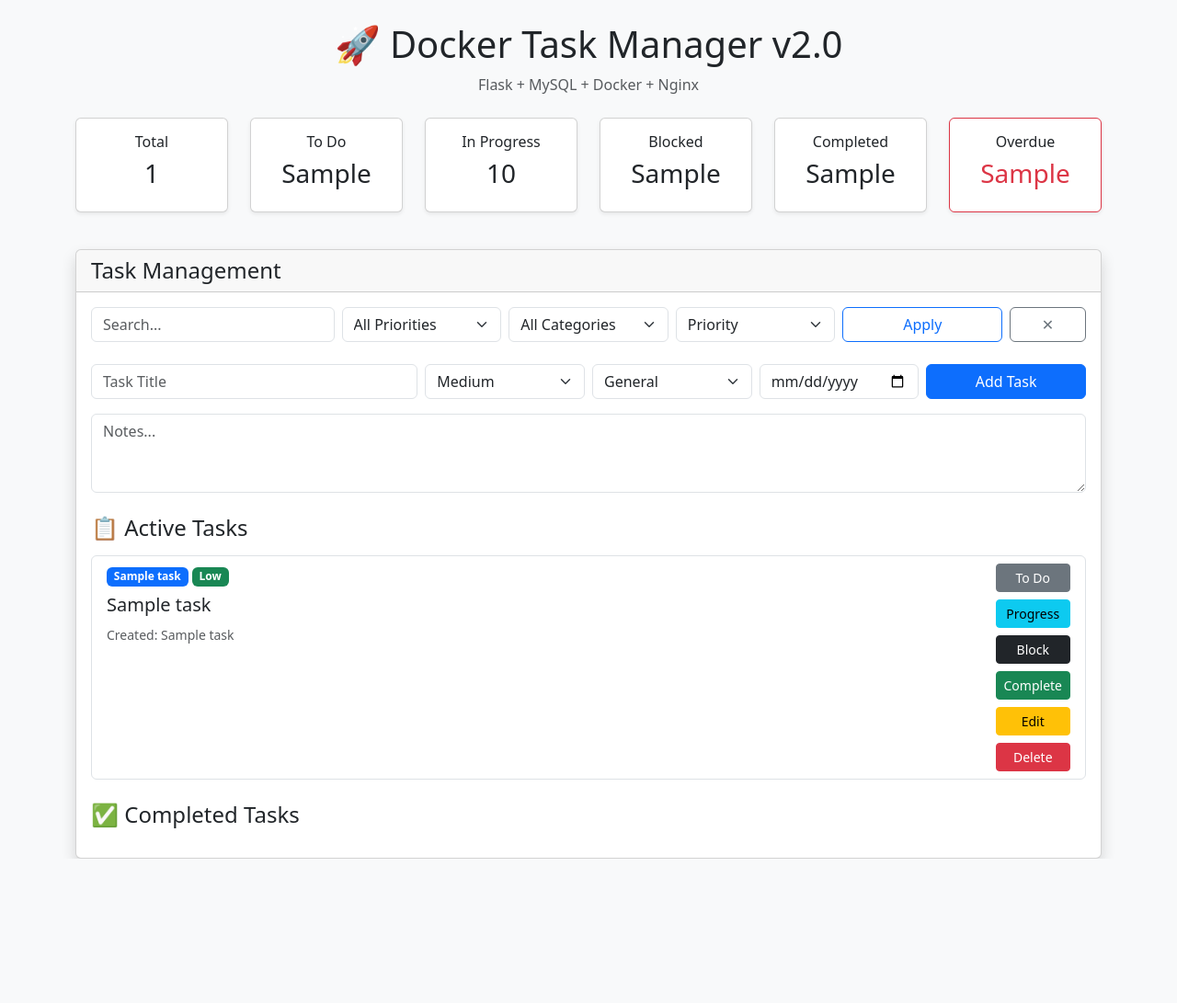
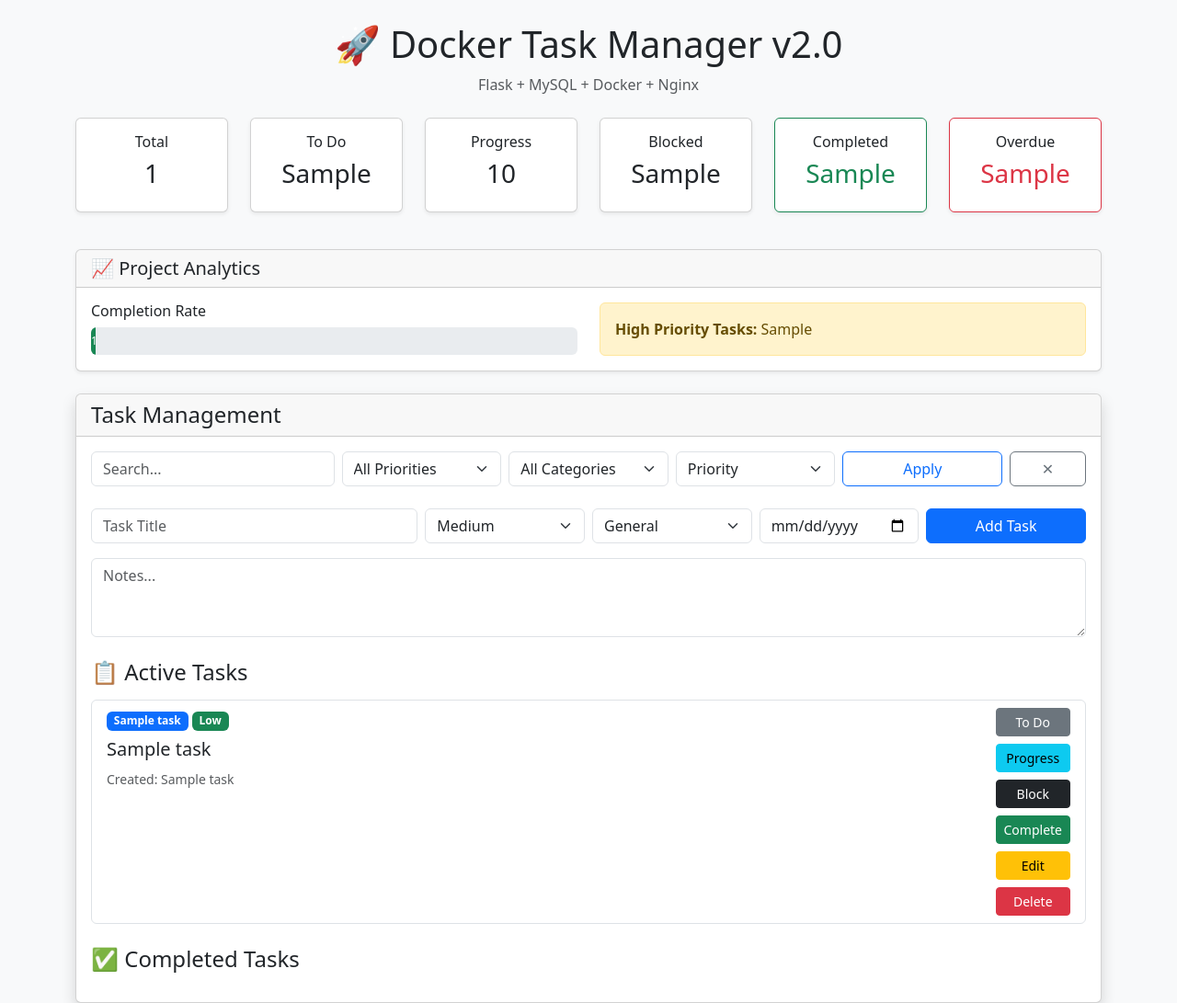
Before and after one commit to aditya-sukumaran-05/docker_demo, a Flask app: template templates/index.html in a window 1280 px wide. Shown: the whole page at 92% size. Before the commit the page ends 934 px from the top, so only its background shows below. Run offline with Flask 3, Linux system fonts and the light colour scheme; the template is opened without the code that fills it: most values are stand-ins (such as "Sample title", 1, 10 or a date in 2020); parts of the project's set-up code (start-up, migrations or seed data) failed here and were passed over.

Commit message:
Add analytics dashboard and progress tracking

```diff
--- a/app.py
+++ b/app.py
@@ -85,7 +85,9 @@ def home():
     priority_filter = request.args.get("priority", "All")
     category_filter = request.args.get("category", "All")
     sort_by = request.args.get("sort", "priority")
+
     try:
+
         conn = get_connection()
         cur = conn.cursor()
 
@@ -142,30 +144,26 @@ def home():
         elif sort_by == "due_date":
 
             query += """
-            ORDER BY
-            due_date ASC
+            ORDER BY due_date ASC
             """
 
         elif sort_by == "category":
 
             query += """
-            ORDER BY
-            category ASC,
-            due_date ASC
+            ORDER BY category ASC,
+                     due_date ASC
             """
 
         elif sort_by == "newest":
 
             query += """
-            ORDER BY
-            created_at DESC
+            ORDER BY created_at DESC
             """
 
         elif sort_by == "oldest":
 
             query += """
-            ORDER BY
-            created_at ASC
+            ORDER BY created_at ASC
             """
 
         elif sort_by == "status":
@@ -182,10 +180,11 @@ def home():
             """
 
         cur.execute(query, params)
-
         tasks = cur.fetchall()
 
-        # Dashboard Stats
+        # ======================
+        # Dashboard Analytics
+        # ======================
 
         cur.execute("SELECT COUNT(*) FROM tasks")
         total_tasks = cur.fetchone()[0]
@@ -221,11 +220,25 @@ def home():
         cur.execute("""
         SELECT COUNT(*)
         FROM tasks
+        WHERE priority='High'
+        """)
+        high_priority_tasks = cur.fetchone()[0]
+
+        cur.execute("""
+        SELECT COUNT(*)
+        FROM tasks
         WHERE status!='Completed'
         AND due_date IS NOT NULL
         AND due_date < CURDATE()
         """)
         overdue_tasks = cur.fetchone()[0]
+
+        completion_percentage = 0
+
+        if total_tasks > 0:
+            completion_percentage = round(
+                (completed_tasks / total_tasks) * 100
+            )
 
         cur.close()
         conn.close()
@@ -239,13 +252,17 @@ def home():
             blocked_tasks=blocked_tasks,
             completed_tasks=completed_tasks,
             overdue_tasks=overdue_tasks,
+            high_priority_tasks=high_priority_tasks,
+            completion_percentage=completion_percentage,
             today=date.today(),
             search=search,
             priority_filter=priority_filter,
             category_filter=category_filter,
             sort_by=sort_by
         )
+
     except Exception as e:
+
         print("Database unavailable:", e)
 
         return render_template(
@@ -257,6 +274,8 @@ def home():
             blocked_tasks=0,
             completed_tasks=0,
             overdue_tasks=0,
+            high_priority_tasks=0,
+            completion_percentage=0,
             today=date.today(),
             search=search,
             priority_filter=priority_filter,
--- a/templates/index.html
+++ b/templates/index.html
@@ -31,6 +31,8 @@
 
     <!-- Dashboard -->
 
+    <!-- Dashboard -->
+
 <div class="row mb-4">
 
     <div class="col-md-2 mb-3">
@@ -54,7 +56,7 @@
     <div class="col-md-2 mb-3">
         <div class="card shadow-sm text-center">
             <div class="card-body">
-                    <h6>In Progress</h6>
+                <h6>Progress</h6>
                 <h3>{{ progress_tasks }}</h3>
             </div>
         </div>
@@ -70,10 +72,12 @@
     </div>
 
     <div class="col-md-2 mb-3">
-            <div class="card shadow-sm text-center">
+        <div class="card shadow-sm text-center border-success">
             <div class="card-body">
                 <h6>Completed</h6>
-                    <h3>{{ completed_tasks }}</h3>
+                <h3 class="text-success">
+                    {{ completed_tasks }}
+                </h3>
             </div>
         </div>
     </div>
@@ -87,6 +91,66 @@
                 </h3>
             </div>
         </div>
+    </div>
+
+</div>
+
+<!-- Analytics -->
+
+<div class="card shadow-sm mb-4">
+
+    <div class="card-header">
+
+        <h5 class="mb-0">
+            📈 Project Analytics
+        </h5>
+
+    </div>
+
+    <div class="card-body">
+
+        <div class="row">
+
+            <div class="col-md-6">
+
+                <h6>
+                    Completion Rate
+                </h6>
+
+                <div class="progress"
+                     style="height:30px;">
+
+                    <div
+    class="progress-bar bg-success"
+    role="progressbar"
+    aria-valuenow="{{ completion_percentage }}"
+    aria-valuemin="0"
+    aria-valuemax="100"
+    style="width: {{ completion_percentage }}%"
+>
+    {{ completion_percentage }}%
+</div>
+
+                </div>
+
+            </div>
+
+            <div class="col-md-6">
+
+                <div class="alert alert-warning mb-0">
+
+                    <strong>
+                        High Priority Tasks:
+                    </strong>
+
+                    {{ high_priority_tasks }}
+
+                </div>
+
+            </div>
+
+        </div>
+
     </div>
 
 </div>
```
Lines whose indentation alone changed are shown as unchanged.
